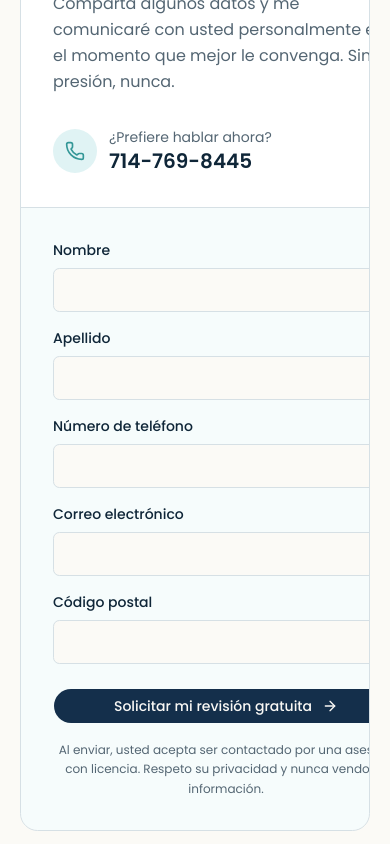
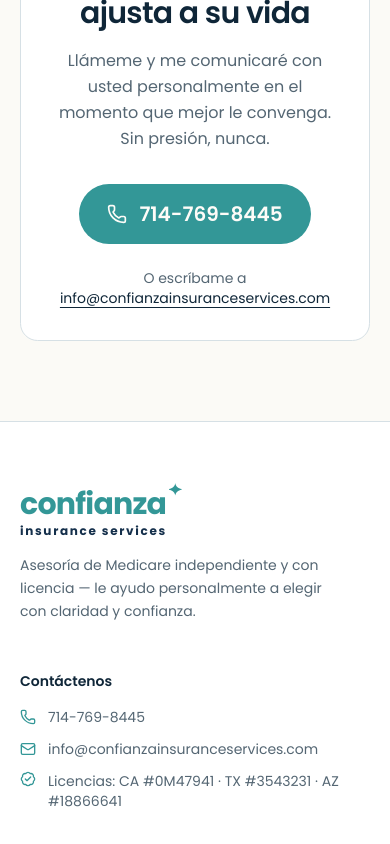
Before and after one commit to wych84/medicare-planwise, a Next.js app: page / in a window 390 px wide. Shown: the part 7360-8204 px from the top of the page. Built offline with nearby package versions, Linux system fonts and the light colour scheme.

Commit message:
Replace lead email form with phone/email contact CTA

```diff
--- a/app/actions/send-lead.ts
+++ /dev/null
@@ -1,66 +0,0 @@
-"use server"
-
-import { Resend } from "resend"
-
-export type LeadState = {
-  status: "idle" | "success" | "error"
-  message?: string
-}
-
-const TO_EMAIL = "info@confianzainsuranceservices.com"
-
-export async function sendLead(_prevState: LeadState, formData: FormData): Promise<LeadState> {
-  const apiKey = process.env.RESEND_API_KEY
-  if (!apiKey) {
-    return {
-      status: "error",
-      message:
-        "El servicio de correo aún no está configurado. Por favor, llámeme o escríbame directamente por ahora.",
-    }
-  }
-
-  const firstName = String(formData.get("firstName") ?? "").trim()
-  const lastName = String(formData.get("lastName") ?? "").trim()
-  const phone = String(formData.get("phone") ?? "").trim()
-  const email = String(formData.get("email") ?? "").trim()
-  const zip = String(formData.get("zip") ?? "").trim()
-
-  if (!firstName || !lastName || !phone || !email || !zip) {
-    return { status: "error", message: "Por favor, complete todos los campos e inténtelo de nuevo." }
-  }
-
-  const resend = new Resend(apiKey)
-
-  try {
-    const { error } = await resend.emails.send({
-      // Sends from your verified domain. Make sure confianzainsuranceservices.com is
-      // verified in Resend's Domains section (add the DNS records they provide).
-      from: "Confianza Insurance Services <leads@confianzainsuranceservices.com>",
-      to: [TO_EMAIL],
-      replyTo: email,
-      subject: `Nueva solicitud de revisión de Medicare de ${firstName} ${lastName}`,
-      text: [
-        `Nombre: ${firstName} ${lastName}`,
-        `Teléfono: ${phone}`,
-        `Correo electrónico: ${email}`,
-        `Código postal: ${zip}`,
-      ].join("\n"),
-    })
-
-    if (error) {
-      console.log("[v0] Resend error:", error)
-      return {
-        status: "error",
-        message: "Ocurrió un error al enviar su solicitud. Por favor, inténtelo de nuevo.",
-      }
-    }
-
-    return { status: "success" }
-  } catch (err) {
-    console.log("[v0] sendLead exception:", err)
-    return {
-      status: "error",
-      message: "Ocurrió un error al enviar su solicitud. Por favor, inténtelo de nuevo.",
-    }
-  }
-}
--- a/components/contact-cta.tsx
+++ b/components/contact-cta.tsx
@@ -1,142 +1,40 @@
-"use client"
-
-import { useActionState } from "react"
-import { useFormStatus } from "react-dom"
-import { Phone, ArrowRight, Check, Loader2 } from "lucide-react"
-import { Button } from "@/components/ui/button"
-import { sendLead, type LeadState } from "@/app/actions/send-lead"
-
-const initialState: LeadState = { status: "idle" }
+import { Phone } from "lucide-react"
 
 export function ContactCta() {
-  const [state, formAction] = useActionState(sendLead, initialState)
-  const submitted = state.status === "success"
-
   return (
     <section id="contact" className="mx-auto max-w-7xl px-5 py-20 md:px-8 md:py-28">
       <div className="overflow-hidden rounded-3xl border border-border bg-card">
-        <div className="grid lg:grid-cols-2">
-          <div className="flex flex-col justify-center p-8 md:p-12 lg:p-14">
+        <div className="flex flex-col items-center p-8 text-center md:p-14 lg:p-20">
           <p className="text-sm font-medium uppercase tracking-wider text-accent">
             Revisión gratuita y sin compromiso
           </p>
-            <h2 className="mt-3 text-balance font-serif text-3xl font-semibold leading-tight tracking-tight text-foreground md:text-4xl">
+          <h2 className="mt-3 max-w-2xl text-balance font-serif text-3xl font-semibold leading-tight tracking-tight text-foreground md:text-4xl">
             Encontremos el plan que se ajusta a su vida
           </h2>
           <p className="mt-4 max-w-md text-pretty leading-relaxed text-muted-foreground">
-              Comparta algunos datos y me comunicaré con usted personalmente en el momento que mejor
-              le convenga. Sin presión, nunca.
+            Llámeme y me comunicaré con usted personalmente en el momento que mejor le convenga. Sin
+            presión, nunca.
           </p>
 
           <a
             href="tel:+17147698445"
-              className="mt-8 inline-flex items-center gap-3 text-foreground"
+            className="mt-8 inline-flex items-center gap-3 rounded-full bg-accent px-7 py-4 text-accent-foreground transition-opacity hover:opacity-90"
           >
-              <span className="flex h-11 w-11 items-center justify-center rounded-full bg-secondary text-accent">
             <Phone className="h-5 w-5" aria-hidden="true" />
-              </span>
-              <span>
-                <span className="block text-sm text-muted-foreground">¿Prefiere hablar ahora?</span>
             <span className="font-serif text-xl font-semibold">714-769-8445</span>
-              </span>
           </a>
-          </div>
 
-          <div className="border-t border-border bg-secondary/30 p-8 md:p-12 lg:border-l lg:border-t-0 lg:p-14">
-            {submitted ? (
-              <div className="flex h-full flex-col items-center justify-center text-center">
-                <span className="flex h-14 w-14 items-center justify-center rounded-full bg-accent text-accent-foreground">
-                  <Check className="h-7 w-7" aria-hidden="true" />
-                </span>
-                <h3 className="mt-5 font-serif text-2xl font-semibold text-foreground">
-                  ¡Gracias!
-                </h3>
-                <p className="mt-2 max-w-xs leading-relaxed text-muted-foreground">
-                  Me comunicaré con usted dentro de un día hábil para agendar su revisión gratuita.
+          <p className="mt-6 text-sm text-muted-foreground">
+            O escríbame a{" "}
+            <a
+              href="mailto:info@confianzainsuranceservices.com"
+              className="text-foreground underline underline-offset-4 transition-colors hover:text-accent"
+            >
+              info@confianzainsuranceservices.com
+            </a>
           </p>
-              </div>
-            ) : (
-              <form action={formAction} className="flex flex-col gap-4">
-                <div className="grid gap-4 sm:grid-cols-2">
-                  <Field label="Nombre" name="firstName" autoComplete="given-name" />
-                  <Field label="Apellido" name="lastName" autoComplete="family-name" />
-                </div>
-                <Field label="Número de teléfono" name="phone" type="tel" autoComplete="tel" />
-                <Field label="Correo electrónico" name="email" type="email" autoComplete="email" />
-                <div className="flex flex-col gap-2">
-                  <label htmlFor="zip" className="text-sm font-medium text-foreground">
-                    Código postal
-                  </label>
-                  <input
-                    id="zip"
-                    name="zip"
-                    inputMode="numeric"
-                    required
-                    className="h-11 rounded-md border border-input bg-background px-3.5 text-foreground outline-none transition-colors focus:border-accent focus:ring-2 focus:ring-accent/30"
-                  />
-                </div>
-                <SubmitButton />
-                {state.status === "error" && state.message ? (
-                  <p className="text-center text-sm text-destructive" role="alert">
-                    {state.message}
-                  </p>
-                ) : null}
-                <p className="text-center text-xs leading-relaxed text-muted-foreground">
-                  Al enviar, usted acepta ser contactado por una asesora con licencia. Respeto su
-                  privacidad y nunca vendo su información.
-                </p>
-              </form>
-            )}
-          </div>
         </div>
       </div>
     </section>
   )
 }
-
-function SubmitButton() {
-  const { pending } = useFormStatus()
-  return (
-    <Button type="submit" size="lg" disabled={pending} className="mt-2 w-full rounded-full">
-      {pending ? (
-        <>
-          <Loader2 className="mr-1 h-4 w-4 animate-spin" aria-hidden="true" />
-          Enviando...
-        </>
-      ) : (
-        <>
-          Solicitar mi revisión gratuita
-          <ArrowRight className="ml-1 h-4 w-4" aria-hidden="true" />
-        </>
-      )}
-    </Button>
-  )
-}
-
-function Field({
-  label,
-  name,
-  type = "text",
-  autoComplete,
-}: {
-  label: string
-  name: string
-  type?: string
-  autoComplete?: string
-}) {
-  return (
-    <div className="flex flex-col gap-2">
-      <label htmlFor={name} className="text-sm font-medium text-foreground">
-        {label}
-      </label>
-      <input
-        id={name}
-        name={name}
-        type={type}
-        autoComplete={autoComplete}
-        required
-        className="h-11 rounded-md border border-input bg-background px-3.5 text-foreground outline-none transition-colors focus:border-accent focus:ring-2 focus:ring-accent/30"
-      />
-    </div>
-  )
-}
```
Lines whose indentation alone changed are shown as unchanged.
